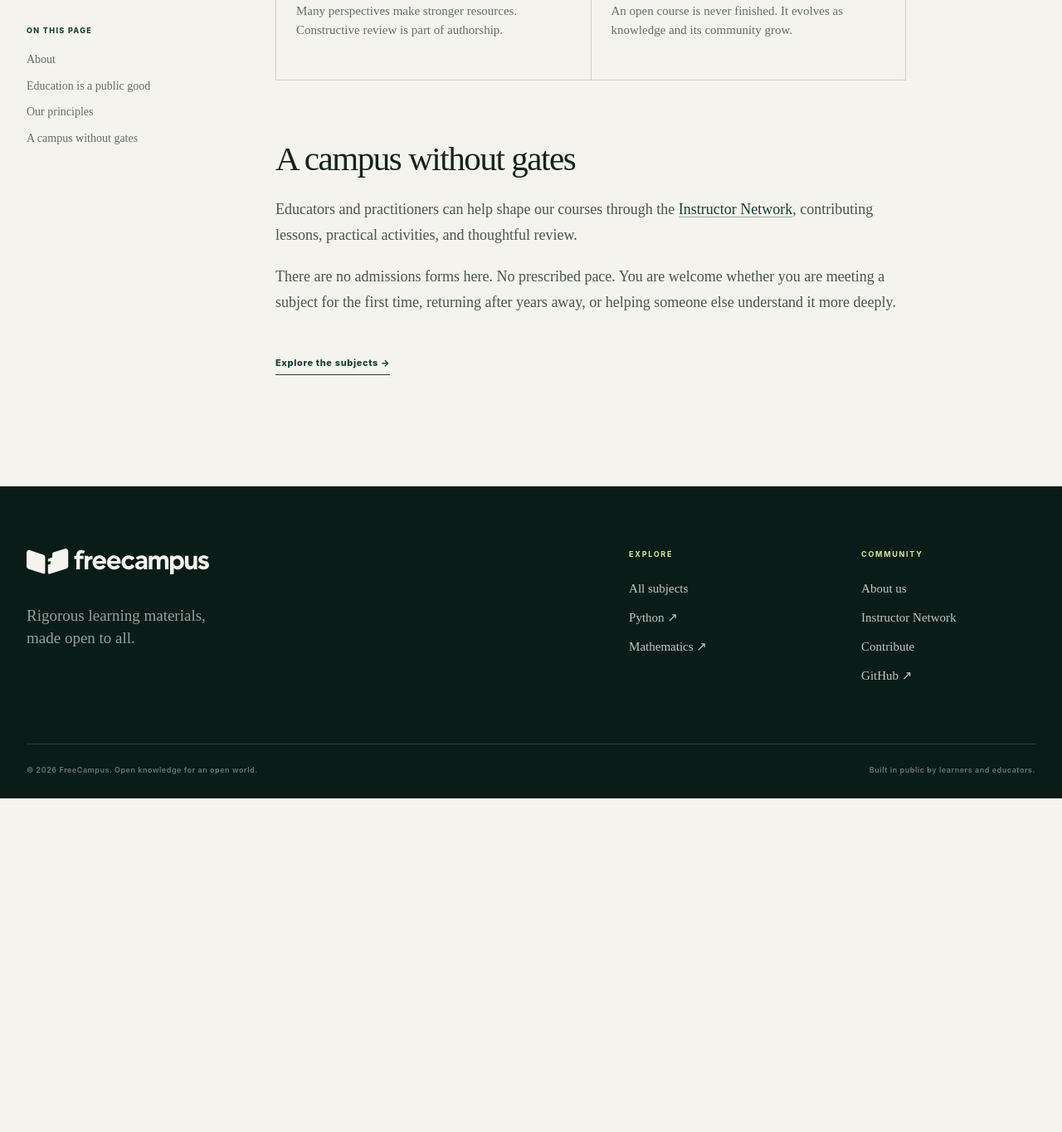
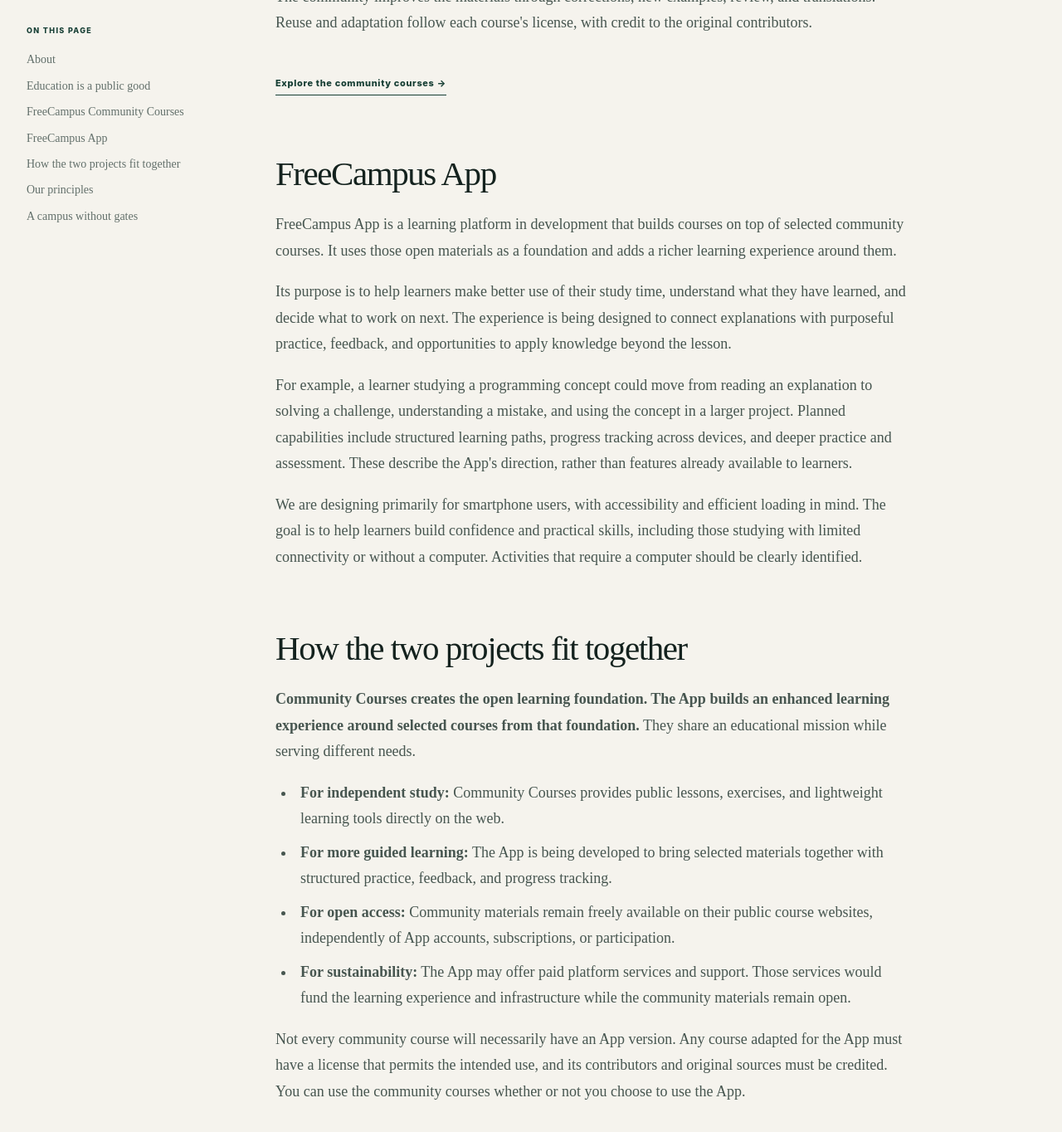
Before and after one commit to freecampus/freecampus.github.io, an MkDocs documentation site: the page built from docs/about.md, in a window 1280 px wide and 1400 px high, scrolled down 1328 px. Shown: the top 1364 px of the window at 83% size. Built offline with MkDocs 1.6.1, drawn with Linux system fonts in a browser that asks for light colours; before the commit the page ends 2290 px from its top, so only the background shows below that; some of the changed text lies outside the part shown.

Commit message:
docs: explain Community Courses and FreeCampus App on About page (#6)

```diff
--- a/docs/about.md
+++ b/docs/about.md
@@ -1,14 +1,47 @@
 ---
 title: About FreeCampus
-intro: We are building a shared campus for the internet—open to anyone, shaped by everyone, and committed to learning that lasts.
-description: Learn about the FreeCampus mission and principles.
+intro: Two connected projects, one mission—make quality education accessible and help learners turn knowledge into lasting skills.
+description: Discover FreeCampus Community Courses, our open learning materials, and FreeCampus App, our platform in development for a richer learning experience.
 ---
 
 ## Education is a public good
 
 FreeCampus began with a simple conviction: access to excellent learning materials should not depend on where you live, what you earn, or whether you belong to an institution.
 
-We bring together learners, educators, subject experts, editors, designers, and developers to create thoughtful materials across disciplines. The work is open, so every lesson can be examined, discussed, adapted, translated, and made better.
+We bring together learners, educators, subject experts, editors, designers, and developers to create thoughtful materials across disciplines. Our work takes shape through two connected projects: **FreeCampus Community Courses** and **FreeCampus App**.
+
+## FreeCampus Community Courses
+
+FreeCampus Community Courses is our community effort to create and maintain open courses. Contributors develop explanations, examples, practical activities, and exercises that help people study independently, at their own pace.
+
+The courses are published as public static web pages: lightweight course websites you can read directly in your browser. They include a few quizzes and learning tools to help you check your understanding and put ideas into practice. The tools available vary by course; suitable programming lessons may also offer notebooks you can run in Google Colab.
+
+These courses are learning resources in their own right. You can follow their lessons without joining the App or paying for a subscription. Downloadable editions, where available, provide another way to study away from the website.
+
+The community improves the materials through corrections, new examples, review, and translations. Reuse and adaptation follow each course's license, with credit to the original contributors.
+
+[Explore the community courses →](subjects/index.md){ .inline-action }
+
+## FreeCampus App
+
+FreeCampus App is a learning platform in development that builds courses on top of selected community courses. It uses those open materials as a foundation and adds a richer learning experience around them.
+
+Its purpose is to help learners make better use of their study time, understand what they have learned, and decide what to work on next. The experience is being designed to connect explanations with purposeful practice, feedback, and opportunities to apply knowledge beyond the lesson.
+
+For example, a learner studying a programming concept could move from reading an explanation to solving a challenge, understanding a mistake, and using the concept in a larger project. Planned capabilities include structured learning paths, progress tracking across devices, and deeper practice and assessment. These describe the App's direction, rather than features already available to learners.
+
+We are designing primarily for smartphone users, with accessibility and efficient loading in mind. The goal is to help learners build confidence and practical skills, including those studying with limited connectivity or without a computer. Activities that require a computer should be clearly identified.
+
+## How the two projects fit together
+
+**Community Courses creates the open learning foundation. The App builds an enhanced learning experience around selected courses from that foundation.** They share an educational mission while serving different needs.
+
+- **For independent study:** Community Courses provides public lessons, exercises, and lightweight learning tools directly on the web.
+- **For more guided learning:** The App is being developed to bring selected materials together with structured practice, feedback, and progress tracking.
+- **For open access:** Community materials remain freely available on their public course websites, independently of App accounts, subscriptions, or participation.
+- **For sustainability:** The App may offer paid platform services and support. Those services would fund the learning experience and infrastructure while the community materials remain open.
+
+Not every community course will necessarily have an App version. Any course adapted for the App must have a license that permits the intended use, and its contributors and original sources must be credited. You can use the community courses whether or not you choose to use the App.
 
 ## Our principles
 
@@ -23,6 +56,6 @@
 
 Educators and practitioners can help shape our courses through the [Instructor Network](instructors.md), contributing lessons, practical activities, and thoughtful review.
 
-There are no admissions forms here. No prescribed pace. You are welcome whether you are meeting a subject for the first time, returning after years away, or helping someone else understand it more deeply.
+Our public community courses have no admissions process or prescribed pace. You are welcome whether you are meeting a subject for the first time, returning after years away, or helping someone else understand it more deeply.
 
-[Explore the subjects →](../subjects/){ .inline-action }
+[Help improve a course →](contribute.md){ .inline-action }
```
